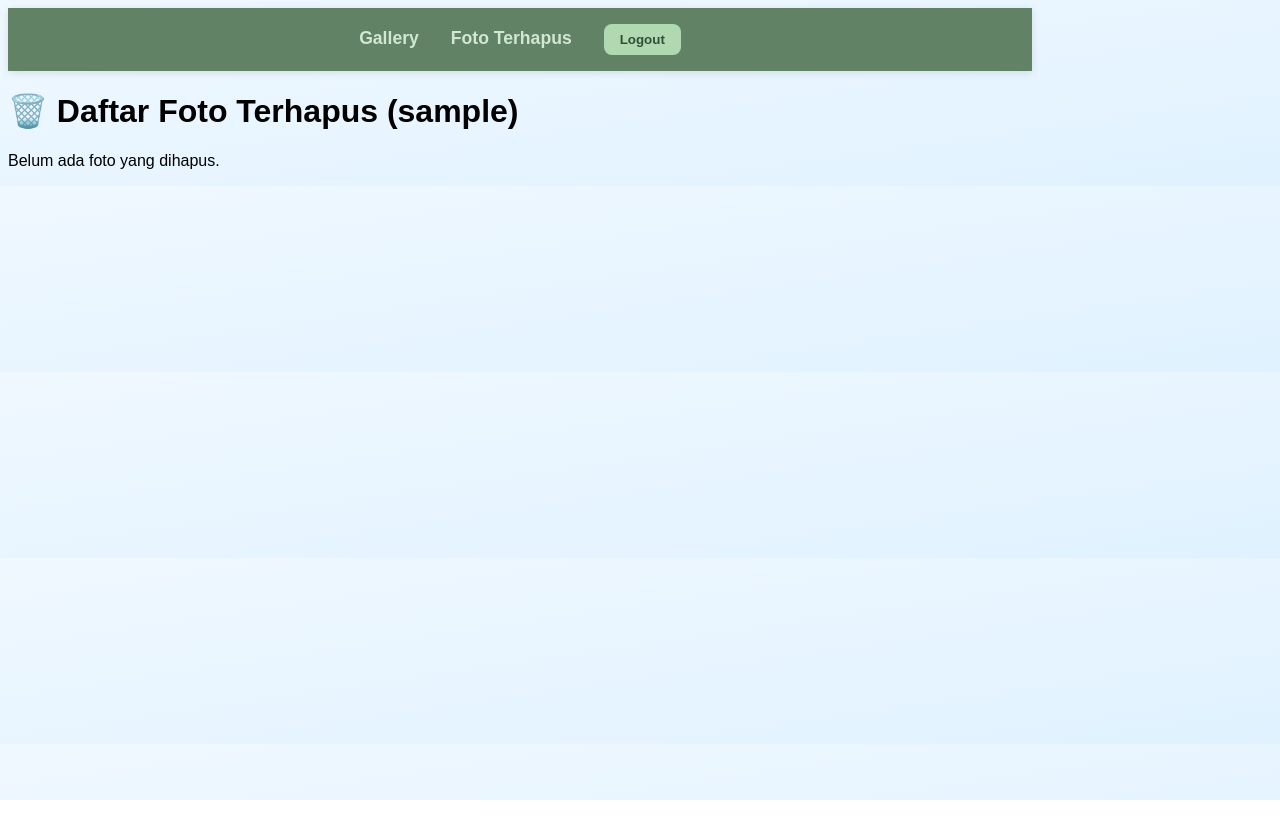
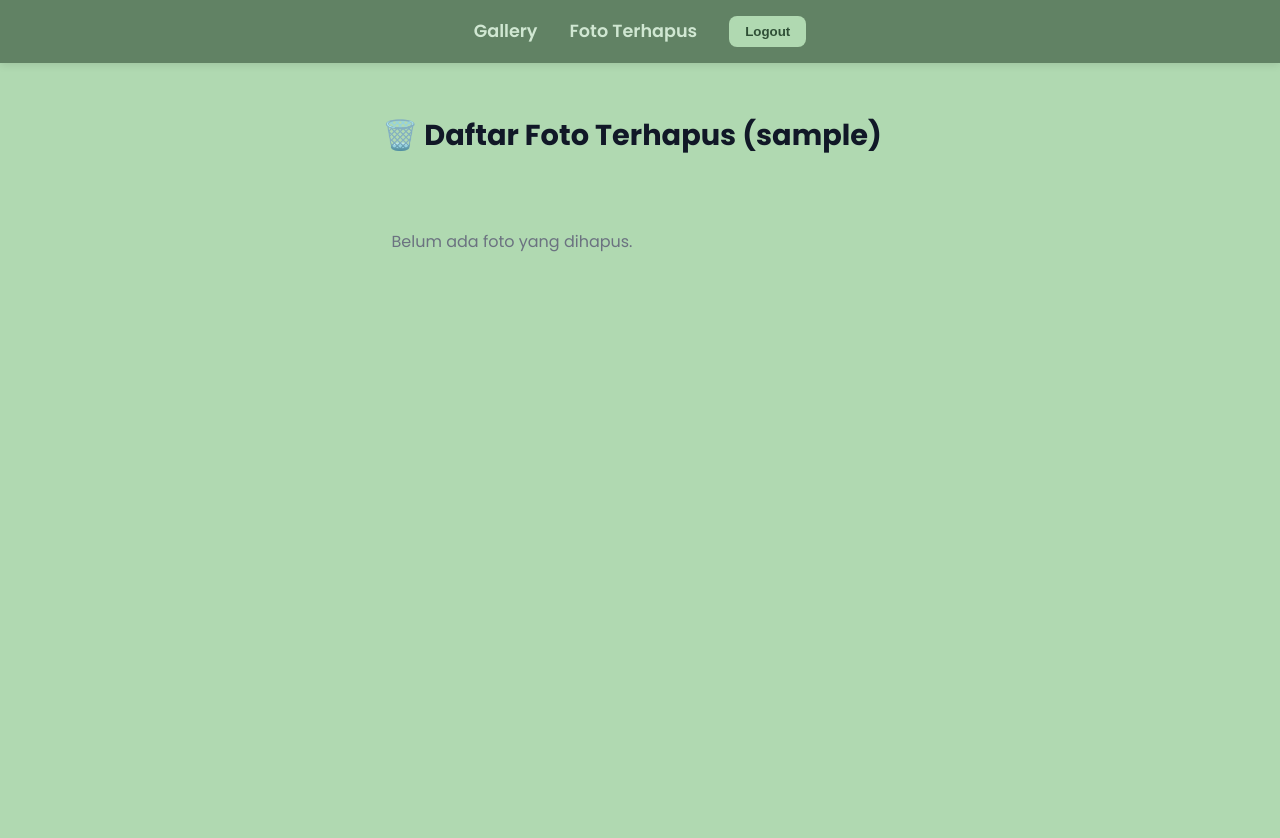
Before and after one commit to jodi-1234/Tugas-1-Pengembangan-Aplikasi-web, a React (Vite) app: page /about in a window 1280 px wide. Shown: the top 838 px of the page. Before the commit the page ends 800 px from the top, so only its background shows below. Built offline with nearby package versions, Linux system fonts and the light colour scheme; sample sign-in values are in the browser's storage.

Commit message:
Menambahkan style di bagian about dan sedikit perbaikan di galery css(belum selesai)

```diff
--- a/src/pages/About.jsx
+++ b/src/pages/About.jsx
@@ -1,4 +1,5 @@
 import React, { useEffect, useState } from 'react'
+import "./about.css"
 
 const DB_NAME = 'my-gallery-db'
 const DB_STORE = 'files'
--- a/src/pages/Gallery.css
+++ b/src/pages/Gallery.css
@@ -6,12 +6,27 @@
 =================================*/
 
 /* 🌿 Background utama halaman gallery */
+html, body {
+  margin: 0;
+  padding: 0;
+  width: 100%; /* ✅ supaya tidak muncul scroll horizontal */
+}
+
 .page-wrap-alt {
   min-height: 100vh;
+  width: 100vw; /* ✅ penuh sampai tepi layar */
+  margin: 0;
+  padding: 3rem 0; /* atas & bawah saja biar konten tidak nempel */
+  box-sizing: border-box;
+
+
   background: linear-gradient(to bottom, #D0E7D2, #B0D9B1);
-  padding: 2rem;
-  font-family: 'Poppins', sans-serif;
+  display: flex;
+  flex-direction: column;
+  align-items: center;
+  justify-content: flex-start;
 }
+
 
 /* 📸 Judul dashboard */
 .page-heading {
@@ -264,6 +279,10 @@ textarea {
   gap: 2rem;
   background-color: #618264;
   padding: 1rem 0;
+  width: 100vw;
+  margin: 0;
+  left: 0;
+  right:0;
   position: sticky;
   top: 0;
   z-index: 10;
--- /dev/null
+++ b/src/pages/about.css
@@ -0,0 +1,180 @@
+/* ====== Import Font ====== */
+@import url('https://fonts.googleapis.com/css2?family=Poppins:wght@400;500;600;700&display=swap');
+
+/* ====== Global ====== */
+html, body {
+  height: 100%;
+  margin: 0;
+  padding: 0;
+  font-family: 'Poppins', sans-serif;
+  color: #111827;
+  background-color: #B0D9B1; /* warna latar hijau lembut memenuhi layar */
+}
+
+
+
+/* ====== Layout Halaman ====== */
+.page-wrap {
+  min-height: 100vh; /* memenuhi tinggi layar */
+  width: 100%;
+  background-color: #B0D9B1;
+  display: flex;
+  flex-direction: column;
+  align-items: center;
+  padding: 2rem;
+  box-sizing: border-box;
+}
+
+/* ====== Judul Halaman ====== */
+.page-title {
+  font-size: 1.8rem;
+  font-weight: 700;
+  color: #111827;
+  text-align: center;
+  margin-bottom: 1.5rem;
+  margin-left: 25%;
+}
+
+/* ====== Tombol ====== */
+.btn-wrap {
+  display: flex;
+  justify-content: center;
+  margin-bottom: 1.5rem;
+  flex-wrap: wrap;
+  gap: 1rem;
+  margin-left: 25%;
+}
+
+.btn-add,
+.btn-delete {
+  background-color: #4B8673; /* hijau tua lembut serasi */
+  color: #fff;
+  padding: 0.8rem 1.5rem;
+  border: none;
+  border-radius: 0.6rem;
+  font-weight: 600;
+  cursor: pointer;
+  transition: background-color 0.3s ease, transform 0.2s ease;
+}
+
+.btn-add:hover,
+.btn-delete:hover {
+  background-color: #3C6F5F; /* lebih gelap saat hover */
+  transform: translateY(-2px);
+}
+
+/* ====== Pesan Kosong ====== */
+.empty-text {
+  text-align: center;
+  color: #6b7280;
+  font-size: 1rem;
+  margin-top: 3rem;
+}
+
+/* ====== Grid Kartu ====== */
+.card-grid {
+  display: flex;
+  flex-wrap: wrap;
+  justify-content: center;
+  gap: 1.5rem;
+  width: 100%;
+  max-width: 1100px;
+  margin-left: 25%;
+}
+
+/* ====== Kartu ====== */
+.card {
+  background-color: #ffffff;
+  border: 1px solid #e5e7eb;
+  border-radius: 1rem;
+  box-shadow: 0 2px 6px rgba(0,0,0,0.05);
+  overflow: hidden;
+  display: flex;
+  flex-direction: column;
+  transition: box-shadow 0.3s ease, transform 0.2s ease;
+  width: 260px; /* ukuran tetap */
+}
+
+.card:hover {
+  box-shadow: 0 6px 12px rgba(0,0,0,0.08);
+  transform: translateY(-4px);
+}
+
+/* ====== Gambar di Kartu ====== */
+.card-img {
+  width: 100%;
+  height: 200px; /* tinggi tetap */
+  object-fit: cover; /* proporsional, tidak gepeng */
+  object-position: center;
+  background-color: #f3f4f6;
+  border-bottom: 1px solid #e5e7eb;
+  border-radius: 1rem 1rem 0 0;
+}
+
+/* ====== Placeholder Gambar ====== */
+.img-placeholder {
+  width: 100%;
+  height: 200px;
+  display: flex;
+  align-items: center;
+  justify-content: center;
+  background-color: #f3f4f6;
+  color: #6b7280;
+  font-size: 0.9rem;
+  font-style: italic;
+  border-bottom: 1px solid #e5e7eb;
+  border-radius: 1rem 1rem 0 0;
+}
+
+/* ====== Isi Kartu ====== */
+.card-body {
+  padding: 1rem;
+  flex: 1;
+  display: flex;
+  flex-direction: column;
+  justify-content: space-between;
+}
+
+.card-title {
+  font-size: 1.1rem;
+  font-weight: 600;
+  color: #111827;
+  margin-bottom: 0.5rem;
+}
+
+.card-desc {
+  font-size: 0.9rem;
+  color: #6b7280;
+  margin-bottom: 0.8rem;
+  flex: 1;
+}
+
+.card-tag {
+  display: inline-block;
+  background-color: #d8f3dc;
+  color: #4B8673;
+  font-size: 0.8rem;
+  font-weight: 500;
+  padding: 0.3rem 0.6rem;
+  border-radius: 0.4rem;
+  margin-bottom: 1rem;
+  align-self: flex-start;
+}
+
+/* ====== Responsif ====== */
+@media (max-width: 768px) {
+  .page-title {
+    font-size: 1.4rem;
+  }
+
+  .btn-add,
+  .btn-delete {
+    padding: 0.6rem 1.2rem;
+    font-size: 0.9rem;
+  }
+
+  .card {
+    width: 100%;
+    max-width: 350px;
+  }
+}
```
